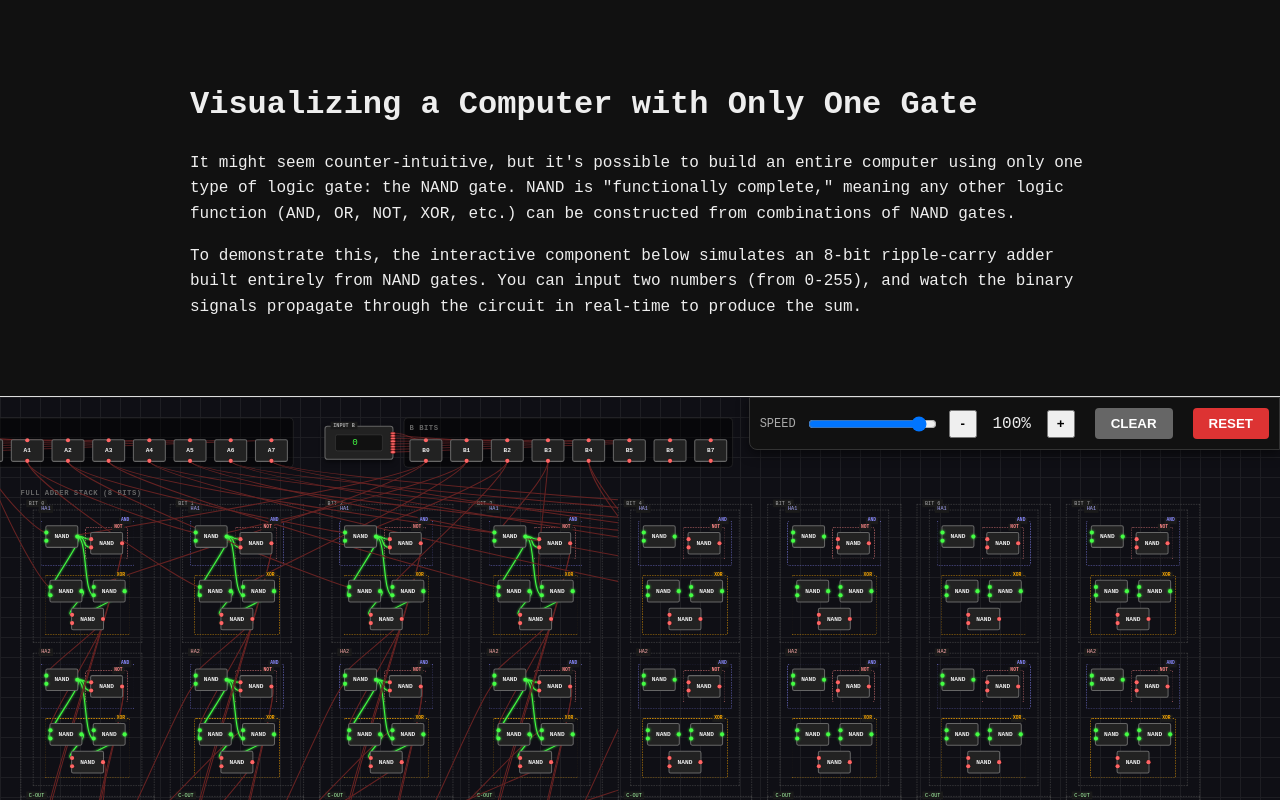
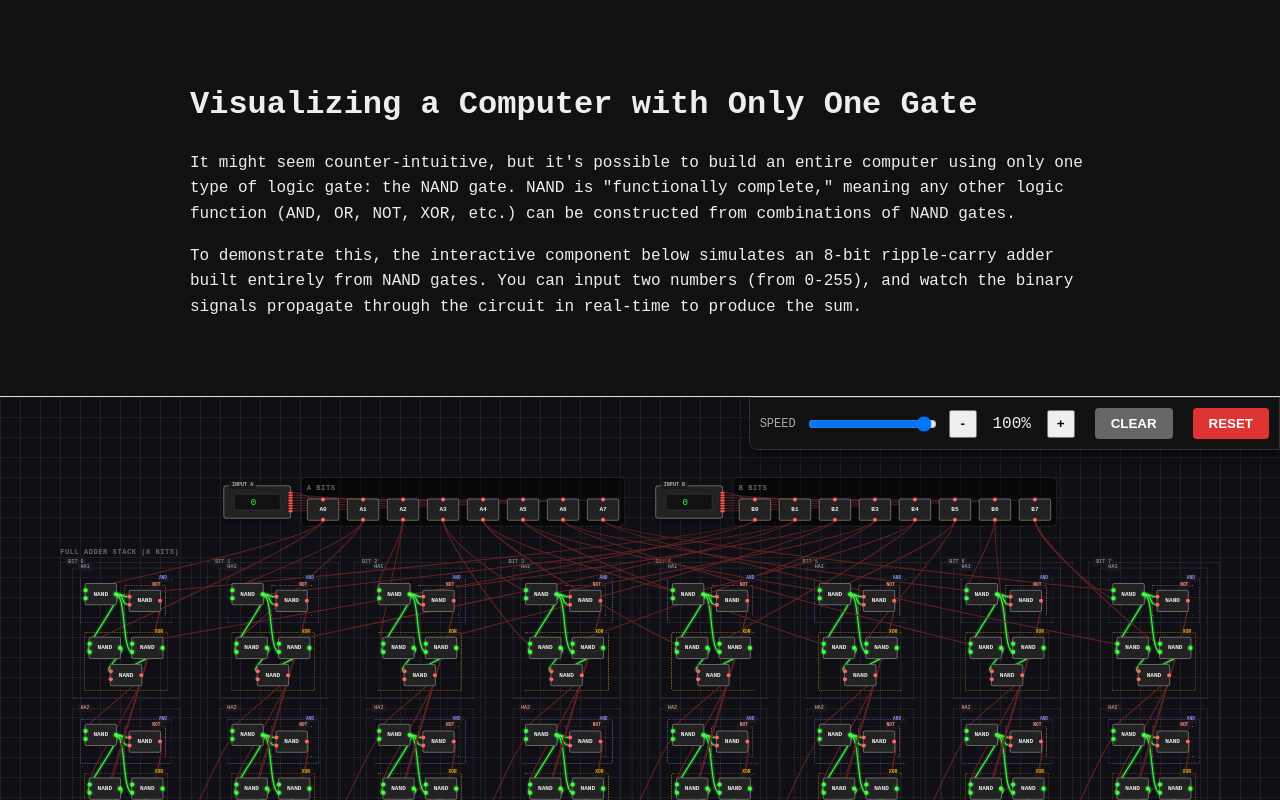
Before and after one commit to ndbroadbent/physics_sim, a React (Vite) app in the folder logic_gates/web_viz/: page / in a window 1280 px wide. Shown: the top 800 px of the page. Built offline with nearby package versions, Linux system fonts and the light colour scheme.

Commit message:
fixed all the layout issues

```diff
--- a/logic_gates/web_viz/src/App.css
+++ b/logic_gates/web_viz/src/App.css
@@ -21,6 +21,9 @@
     linear-gradient(rgba(30,30,35, 1) 1px, transparent 1px),
     linear-gradient(90deg, rgba(30,30,35, 1) 1px, transparent 1px);
   background-size: 20px 20px;
+  padding-top: 60px; /* Add space for controls */
+  display: flex;
+  justify-content: center;
 }
 
 /* This wrapper's dimensions are set via inline style to match the *unscaled* content.
@@ -33,7 +36,13 @@
 /* This contains the actual content and is the element that gets visually scaled. */
 .inner-circuit {
     position: relative;
+    min-width: fit-content;
+    min-height: fit-content;
     padding: 40px;
+    z-index: 0;
+    display: flex;
+    flex-direction: column;
+    align-items: center;
 }
 
 /* --- The rest of the styles --- */
--- a/logic_gates/web_viz/src/App.tsx
+++ b/logic_gates/web_viz/src/App.tsx
@@ -18,7 +18,7 @@ function App() {
 
   const [valA, setValA] = useState(0);
   const [valB, setValB] = useState(0);
-  const [delay, setDelay] = useState(50);
+  const [delay, setDelay] = useState(30);
   const [zoom, setZoom] = useState(1); // Zoom is now a multiplier, 1 = 100%
   const [baseZoom, setBaseZoom] = useState(0.72); // Start with a sensible default
   const [contentSize, setContentSize] = useState({ w: 0, h: 0 });
```
